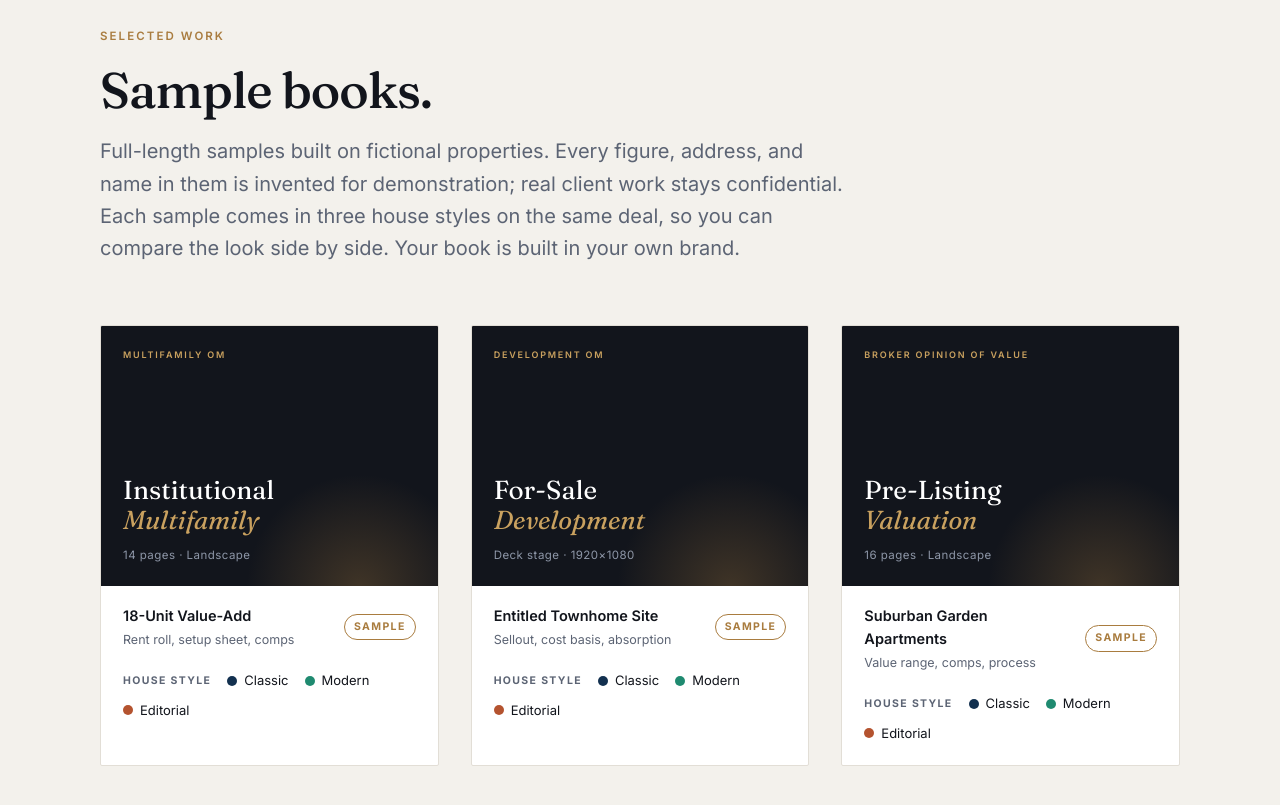
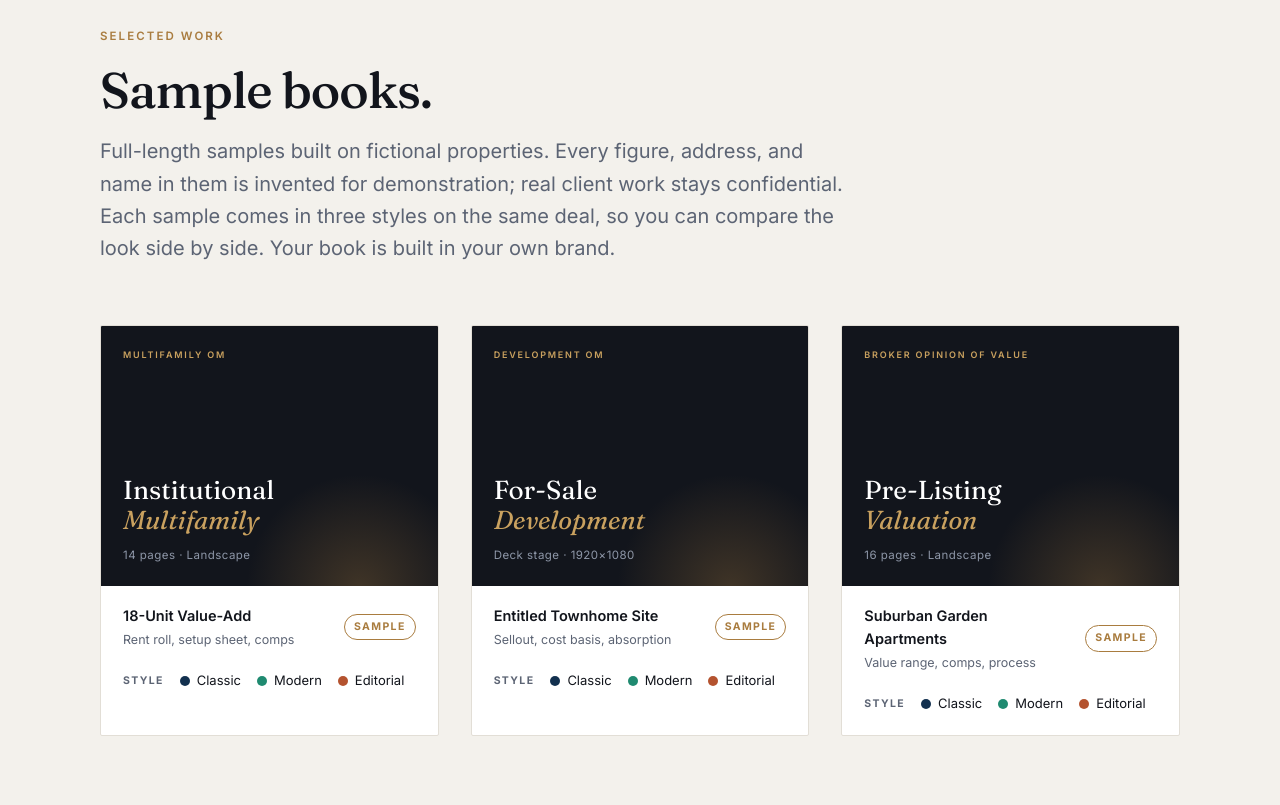
Before and after one commit to Myk387/offering-studio-site, a plain HTML site: page index.html in a window 1280 px wide. Shown: the part 2040-2845 px from the top of the page. Drawn offline with Linux system fonts and the light colour scheme.

Commit message:
Style label

```diff
--- a/index.html
+++ b/index.html
@@ -369,7 +369,7 @@ section{padding:clamp(64px,9vw,118px) 0}
       <p class="lede" style="margin-top:18px">
         Full-length samples built on fictional properties. Every figure, address, and
         name in them is invented for demonstration; real client work stays confidential.
-        Each sample comes in three house styles on the same deal, so you can compare the
+        Each sample comes in three styles on the same deal, so you can compare the
         look side by side. Your book is built in your own brand.
       </p>
     </div>
@@ -388,7 +388,7 @@ section{padding:clamp(64px,9vw,118px) 0}
           <span class="pill">Sample</span>
         </div>
       </a>
-        <div class="styles"><span>House style</span><a href="samples/multifamily-offering.html"><i style="background:#12304F"></i>Classic</a><a href="samples/multifamily-offering-modern.html"><i style="background:#1F8A70"></i>Modern</a><a href="samples/multifamily-offering-editorial.html"><i style="background:#B4532F"></i>Editorial</a></div>
+        <div class="styles"><span>Style</span><a href="samples/multifamily-offering.html"><i style="background:#12304F"></i>Classic</a><a href="samples/multifamily-offering-modern.html"><i style="background:#1F8A70"></i>Modern</a><a href="samples/multifamily-offering-editorial.html"><i style="background:#B4532F"></i>Editorial</a></div>
       </div>
       <div class="work">
         <a class="work-link" href="samples/development-om.html">
@@ -404,7 +404,7 @@ section{padding:clamp(64px,9vw,118px) 0}
           <span class="pill">Sample</span>
         </div>
       </a>
-        <div class="styles"><span>House style</span><a href="samples/development-om.html"><i style="background:#12304F"></i>Classic</a><a href="samples/development-om-modern.html"><i style="background:#1F8A70"></i>Modern</a><a href="samples/development-om-editorial.html"><i style="background:#B4532F"></i>Editorial</a></div>
+        <div class="styles"><span>Style</span><a href="samples/development-om.html"><i style="background:#12304F"></i>Classic</a><a href="samples/development-om-modern.html"><i style="background:#1F8A70"></i>Modern</a><a href="samples/development-om-editorial.html"><i style="background:#B4532F"></i>Editorial</a></div>
       </div>
       <div class="work">
         <a class="work-link" href="samples/bov.html">
@@ -420,7 +420,7 @@ section{padding:clamp(64px,9vw,118px) 0}
           <span class="pill">Sample</span>
         </div>
       </a>
-        <div class="styles"><span>House style</span><a href="samples/bov.html"><i style="background:#12304F"></i>Classic</a><a href="samples/bov-modern.html"><i style="background:#1F8A70"></i>Modern</a><a href="samples/bov-editorial.html"><i style="background:#B4532F"></i>Editorial</a></div>
+        <div class="styles"><span>Style</span><a href="samples/bov.html"><i style="background:#12304F"></i>Classic</a><a href="samples/bov-modern.html"><i style="background:#1F8A70"></i>Modern</a><a href="samples/bov-editorial.html"><i style="background:#B4532F"></i>Editorial</a></div>
       </div>
     </div>
   </div>
```
